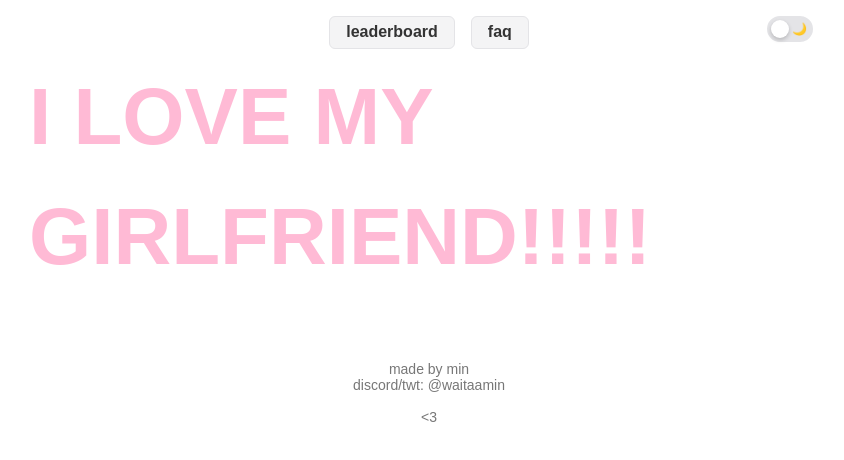
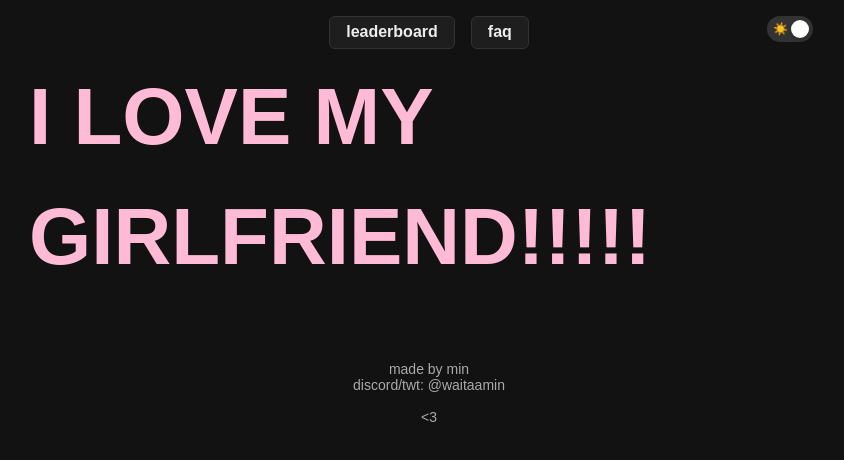
Before and after one commit to min-808/rating-site, a Next.js app: page /awesome in a window 1280 px wide. Shown: the top 460 px of the page, without its empty margins (211-1055 px from the left). Built offline with nearby package versions, Linux system fonts and the light colour scheme.

Commit message:
Set default theme to dark

```diff
--- a/src/components/ThemeProvider.tsx
+++ b/src/components/ThemeProvider.tsx
@@ -4,5 +4,5 @@ import { ThemeProvider as NextThemesProvider } from "next-themes";
 import { ReactNode } from "react";
 
 export function ThemeProvider({ children }: { children: ReactNode }) {
-  return <NextThemesProvider attribute="data-theme" defaultTheme="light">{children}</NextThemesProvider>;
+  return <NextThemesProvider attribute="data-theme" defaultTheme="dark">{children}</NextThemesProvider>;
 }
```
